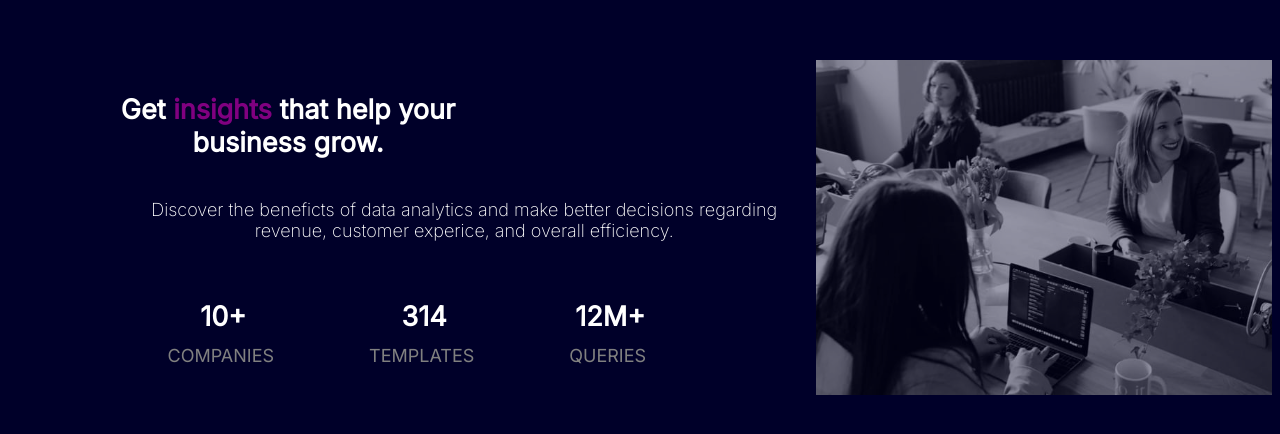
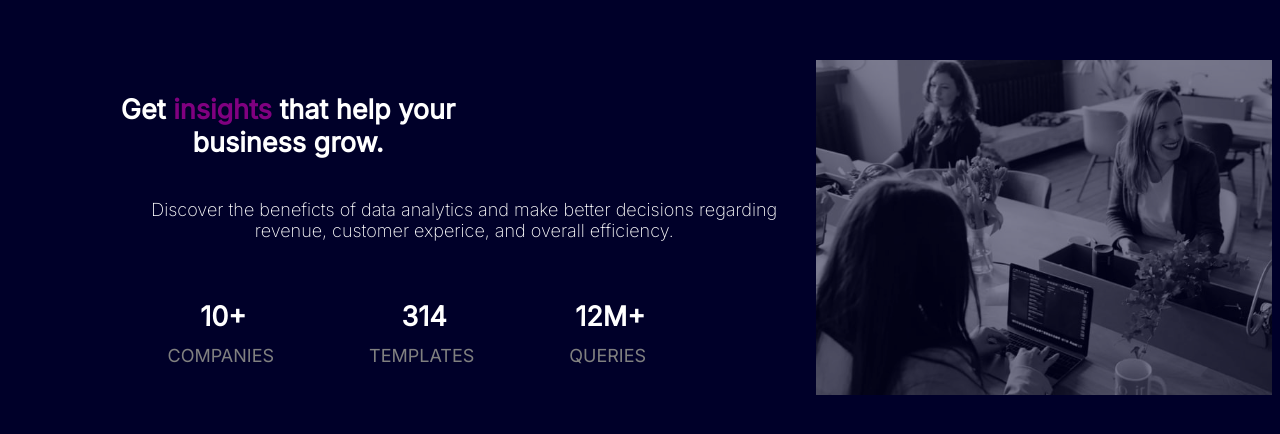
Before and after one commit to lorza12/Make-It-Real---Stats-preview-card-component, a plain HTML site: page index1.html in a window 1280 px wide. Shown: the part 340-774 px from the top of the page. Drawn offline with Linux system fonts and the light colour scheme.

Commit message:
mas commits

```diff
--- a/style2.css
+++ b/style2.css
@@ -83,7 +83,11 @@ body{
     *{
         background-color: #000029;
     }
+    .imagen {
 
+        filter: opacity(0.5);
+
+        }
     .contenedor {
         display: flex;
         flex-direction: row-reverse;
```
